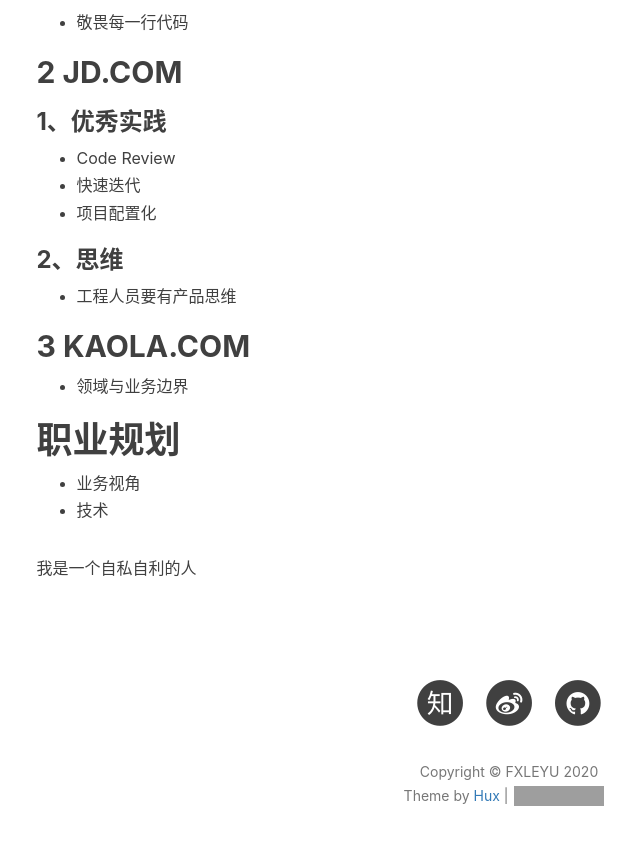
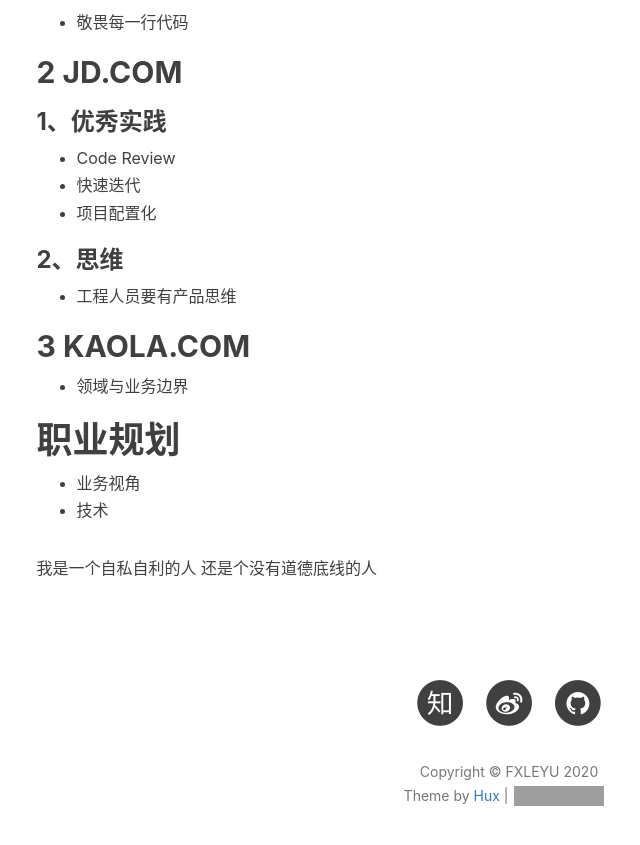
Before and after one commit to fxleyu/fxleyu.github.io, a Jekyll site: the page built from about.md, in a window 1280 px wide and 900 px high, scrolled down 3161 px. Shown: the top 845 px of the window, without its empty margins (131-771 px from the left). Built offline with Jekyll 4.4.1, drawn with Linux system fonts in a browser that asks for light colours; nearby versions of some CDN libraries; comment, search, counter and statistics services are not loaded; grey boxes are pictures that could not be loaded.

Commit message:
[about] 自评
Co-Authored-By: 朱智慧 <fxleyu@qq.com>

```diff
--- a/about.md
+++ b/about.md
@@ -114,3 +114,4 @@
 
 
 我是一个自私自利的人
+还是个没有道德底线的人
```
